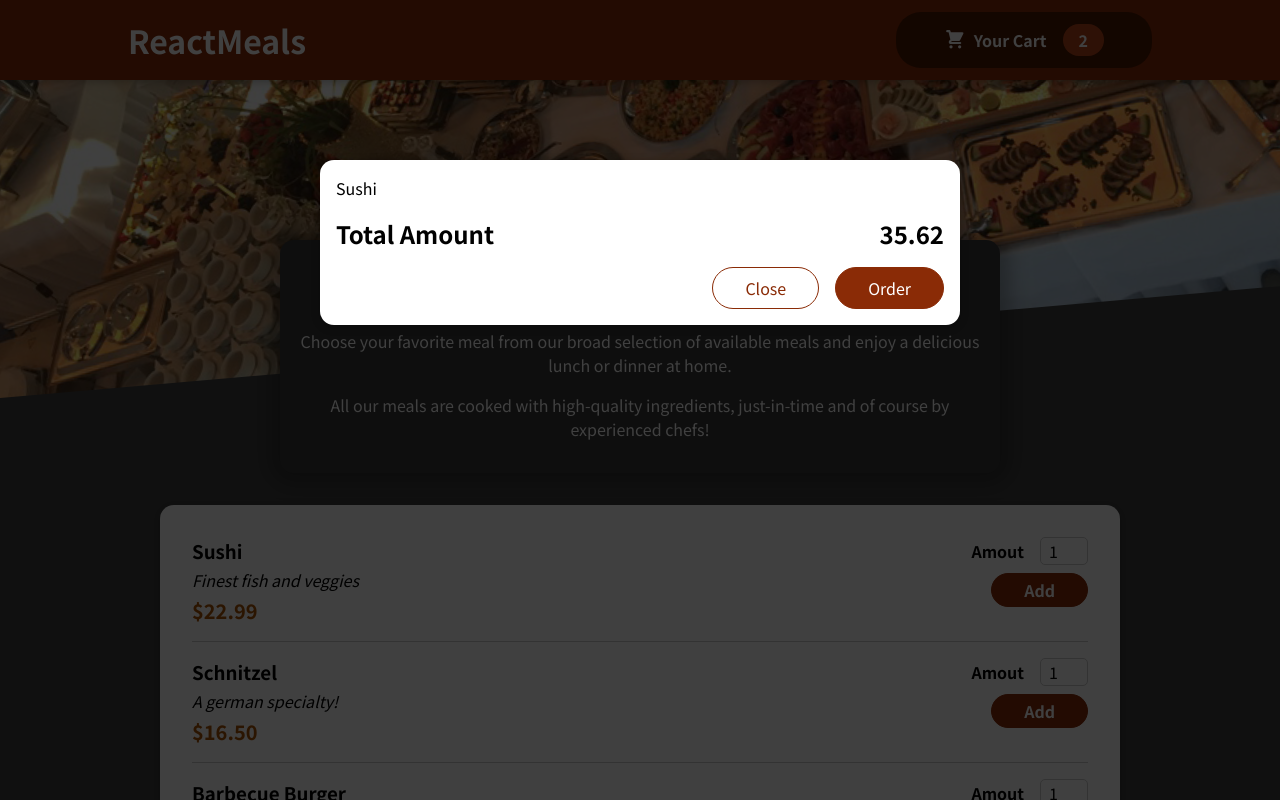
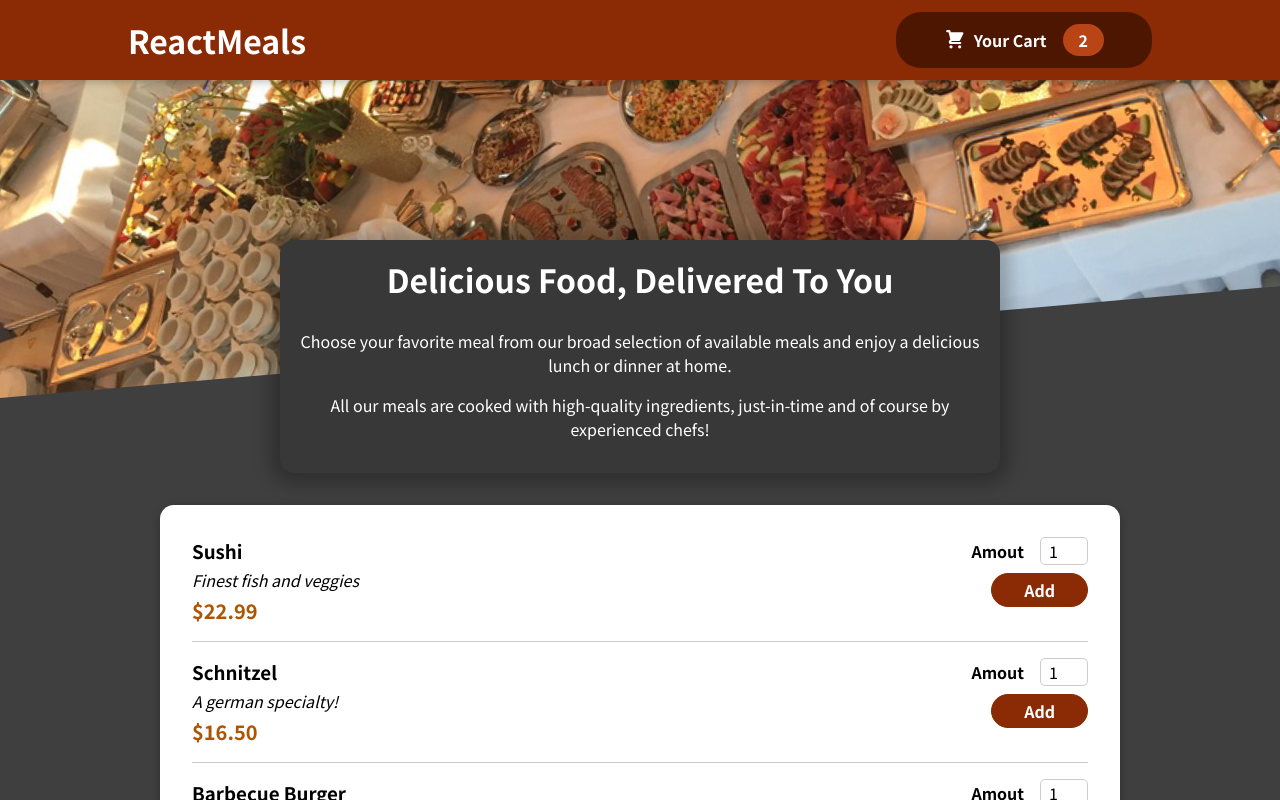
Before and after one commit to ehsan2793/ReactMeals, a React (Create React App) app: page / in a window 1280 px wide. Shown: the top 800 px of the page. Built offline with nearby package versions, Linux system fonts and the light colour scheme.

Commit message:
order button appears

```diff
--- a/src/App.js
+++ b/src/App.js
@@ -1,12 +1,16 @@
-import React from 'react';
+import React, { useState } from 'react';
 import Cart from './components/Cart/Cart';
 import Header from './components/Layout/Header';
 import Meal from './components/Meals/Meal';
 function App() {
+  const [cartIsShown, setCartIsShown] = useState(false);
+  const showCartHandler = () => {
+    setCartIsShown(!cartIsShown);
+  };
   return (
     <React.Fragment>
-      <Cart />
-      <Header />
+      {cartIsShown && <Cart onClose={showCartHandler} />}
+      <Header onshowCart={showCartHandler} />
       <main>
         <Meal />
       </main>
--- a/src/components/Cart/Cart.js
+++ b/src/components/Cart/Cart.js
@@ -10,14 +10,14 @@
         </ul>
     );
     return (
-        <Modal>
+        <Modal onClose={props.onClose}>
             {cartItems}
             <div className={classes.total}>
                 <span>Total Amount</span>
                 <span>35.62</span>
             </div>
             <div className={classes.actions}>
-                <button className={classes['button--alt']}> Close</button>
+                <button className={classes['button--alt']} onClick={props.onClose}> Close</button>
                 <button className={classes['button']}> Order</button>
             </div>
         </Modal>
--- a/src/components/Layout/Header.js
+++ b/src/components/Layout/Header.js
@@ -7,7 +7,7 @@
         <React.Fragment>
             <header className={classes.header}>
                 <h1>ReactMeals</h1>
-                <HeaderCartButton />
+                <HeaderCartButton onClick={props.onshowCart} />
             </header>
             <div className={classes['main-image']}>
                 <img src={mealsImage} alt="Table full of diffrent foods" />
--- a/src/components/Layout/HeaderCartButton.js
+++ b/src/components/Layout/HeaderCartButton.js
@@ -3,7 +3,7 @@
 import classes from './HeaderCartButton.module.css';
 const HeaderCartButton = (props) => {
     return (
-        <button className={classes.button}>
+        <button className={classes.button} onClick={props.onClick}>
             <span className={classes.icon}>
                 <CartIcon />
             </span>
--- a/src/components/UI/Modal.js
+++ b/src/components/UI/Modal.js
@@ -3,7 +3,7 @@
 import ReactDOM from 'react-dom';
 
 const Backdrop = (props) => {
-    return <div className={classes.backdrop} />;
+    return <div className={classes.backdrop} onClick={props.onClose} />;
 };
 
 const ModalOverlay = (props) => {
@@ -18,7 +18,7 @@
 const Modal = (props) => {
     return (
         <React.Fragment>
-            {ReactDOM.createPortal(<Backdrop />, portalElement)}
+            {ReactDOM.createPortal(<Backdrop onClose={props.onClose} />, portalElement)}
             {ReactDOM.createPortal(
                 <ModalOverlay>{props.children}</ModalOverlay>,
                 portalElement
```
Also changed, not shown: 1 other file (tests, documents, lock files or other folders).
